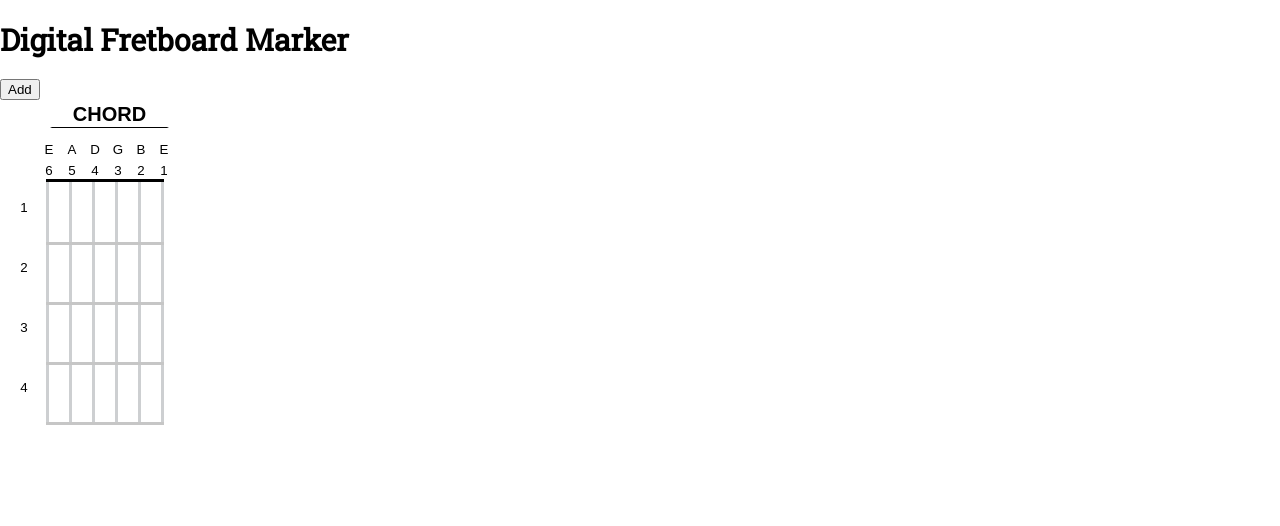
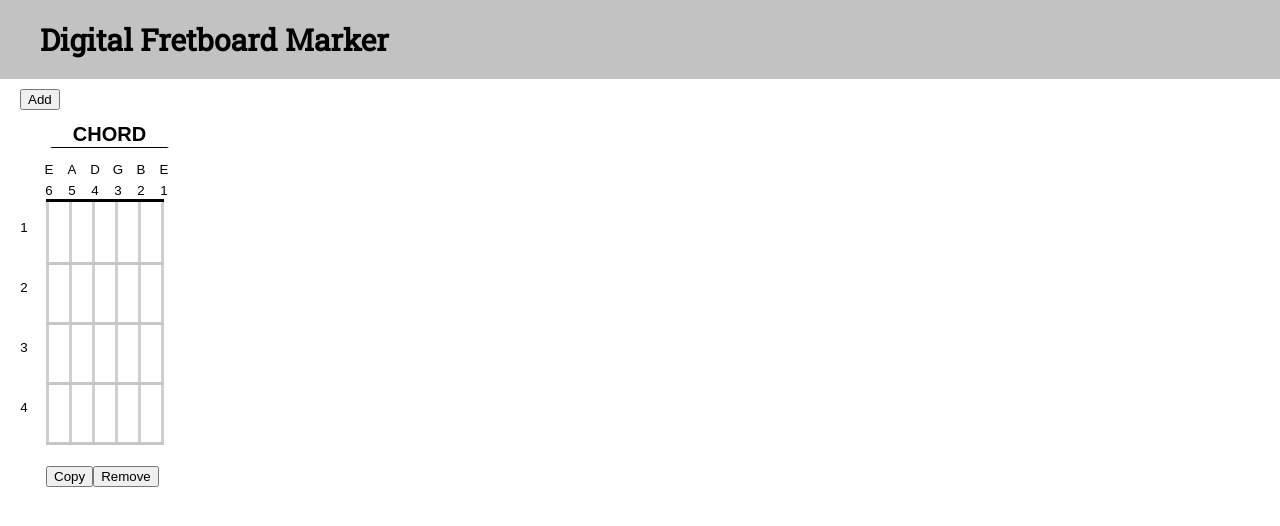
Before and after one commit to mgimenez/fretboard, a React (Create React App) app in the folder app/: page / in a window 1280 px wide. Shown: the top 526 px of the page. Built offline with nearby package versions, Linux system fonts and the light colour scheme.

Commit message:
wip copy chord

```diff
--- a/app/src/components/App/App.js
+++ b/app/src/components/App/App.js
@@ -14,7 +14,7 @@ const App = () => {
   // const [chord, setChord] = useState([]);
 
   useEffect(() => {
-    addFretMark(<Fretboard />);
+    addFretMark(Fretboard);
         // <Fretboard  />
   //   fetch('http://localhost:3000/chords')
   //     .then((response) => {
@@ -36,19 +36,17 @@ const App = () => {
   // }
 
   let addFretMark = (f) => {
-    setFretboardList(fl => [...fl, f]);
+
+    console.log('add',typeof(f));
+    setFretboardList(fl => [...fl, React.createElement(f, {af: addFretMark})]);
   }
 
 
   return (
     <div className="container">
       <HeaderNav/>
-      <button className="add-fretmark" onClick={() => addFretMark(<Fretboard />)}>Add</button>
-      {
-        fretboardList.map((f, index) => {
-          return <React.Fragment key={index}>{f}</React.Fragment>
-        })
-      }
+      <button className="add-fretmark" onClick={() => addFretMark(Fretboard)}>Add</button>
+      { fretboardList.map((fret, index) => <React.Fragment key={index}> {fret} </React.Fragment>) }
       {/* <Chords chords={this.state.chords} setChord={this.setNewChord} /> */}
       {/* <ChordsReader/> */}
     </div>
--- a/app/src/components/App/App.scss
+++ b/app/src/components/App/App.scss
@@ -1,3 +1,4 @@
 .add-fretmark {
-        display: block;
+    display: block;
+    margin: 10px 20px;
     }
--- a/app/src/components/Fretboard/Fretboard.js
+++ b/app/src/components/Fretboard/Fretboard.js
@@ -1,9 +1,16 @@
 import './Fretboard.scss';
 import React from 'react';
 
-const Fretboard = () => {
+class Fretboard extends React.Component {
 
-  let addCapo = (fretWrapper) => {
+  constructor(props) {
+    super(props);
+    this.myRef = React.createRef();
+    // const { sf } = props;
+  };
+
+
+  addCapo = (fretWrapper) => {
     if (fretWrapper.querySelectorAll('.active').length === 6) {
       fretWrapper.classList.add('capo');
     } else {
@@ -11,9 +18,17 @@ const Fretboard = () => {
     }
   }
 
-  let toggleDot = (e) => {
+  setCapo = (e) => {
+    let strings = e.target.parentElement.querySelectorAll('.dot');
+    strings.forEach(function(s) {
+      s.classList.add('active');
+    })
+    this.addCapo(e.target.parentElement);
+  }
+
+  toggleDot = (e) => {
     e.target.classList.toggle('active');
-    addCapo(e.target.parentElement);
+    this.addCapo(e.target.parentElement);
   }
 
   // componentWillUpdate(nextProp, nextState) {
@@ -42,19 +57,19 @@ const Fretboard = () => {
   //   }
   // }
 
-  let frets = [0, 1, 2, 3, 4],
-    fretsCount = [1, 2, 3, 4],
-    strings = [1, 2, 3, 4, 5, 6],
+  frets = [0, 1, 2, 3, 4];
+  fretsCount = [1, 2, 3, 4];
+  strings = [1, 2, 3, 4, 5, 6];
   stringsNames = ['E', 'A', 'D', 'G', 'B', 'E'];
 
-  let chordInfoWrapper = (typeValue) => {
+  chordInfoWrapper = (typeValue) => {
     return (
       <div className="chord-info-wrapper">
         {
-          stringsNames.map((string, index) => {
+          this.stringsNames.map((string, index) => {
             return (
 
-              <input className="input-chord chord-info" key={index} defaultValue={ typeValue === 'name' ? string : stringsNames.length - index } />
+              <input className="input-chord chord-info" key={index} defaultValue={ typeValue === 'name' ? string : this.stringsNames.length - index } />
             )
           })
         }
@@ -62,11 +77,11 @@ const Fretboard = () => {
     )
   }
 
-  let fretInfoWrapper = () => {
+  fretInfoWrapper = () => {
     return (
       <div className="fret-info-wrapper">
         {
-          fretsCount.map((fret) => {
+          this.fretsCount.map((fret) => {
             return <input className="input-fret" key={fret} defaultValue={fret} />
           })
         }
@@ -74,17 +89,17 @@ const Fretboard = () => {
     )
   }
 
-  let fretboard = () => {
+  fretboard = () => {
     return (
       <div className="fretboard">
         {
-          frets.map((fret) => {
+          this.frets.map((fret) => {
             return (
               <div className={`fret fret-${fret}`} key={fret}>
                 {
-                  strings.map((string) => {
+                  this.strings.map((string) => {
                     let note = { string: string, fret: fret };
-                    return fret < 4 && <div className={`dot dot-string-${string}`} key={string} onClick={(e) => toggleDot(e, note)}></div>
+                    return fret < 4 && <div className={`dot dot-string-${string}`} key={string} onDoubleClick={(e) => {this.setCapo(e)}} onClick={(e) => this.toggleDot(e, note)}></div>
                   })
                 }
               </div>
@@ -92,7 +107,7 @@ const Fretboard = () => {
           })
         }
         {
-          strings.map((string) => {
+          this.strings.map((string) => {
             return <div className="string" key={string}></div>
           })
         }
@@ -100,30 +115,40 @@ const Fretboard = () => {
     )
   }
 
-  // let fretActions = () => {
-  //   return (
-  //     <div className="fret-actions">
-  //       <button>Copy</button>
-  //       <button>Remove</button>
-  //     </div>
-  //   )
-  // }
+  copyFret = (e) => {
+    // console.log('copyFret', e.target.closest(".CmpFret"))
+    // let a = e.target.closest(".CmpFret").innerHTML;
+    // let a = React.cloneElement(this, {});
+    let a = React.createElement(this, {});
+    console.log(this);
+    // this.props.af(a);
+    // React.cloneElement()
 
+  }
+  removeFret = (e) => {
+    console.log('removeFret')
+    e.target.closest('.CmpFret').remove();
+  }
+
+  render() {
     return (
-    <div className="CmpFret">
+      <div className="CmpFret" ref={this.myRef}>
         <div className="main-wrapper">
           <div className="fret-wrapper">
             <input type="text" className={`input-chord chord-name`} defaultValue="CHORD"  />
-          { chordInfoWrapper('name') }
-          { chordInfoWrapper('count') }
-          { fretboard() }
+            { this.chordInfoWrapper('name') }
+            { this.chordInfoWrapper('count') }
+            { this.fretboard() }
           </div>
-        {fretInfoWrapper()}
+          {this.fretInfoWrapper()}
         </div>
-      {/* {fretActions()} */}
+        <div className="fret-actions">
+          <button onClick={(e) => { this.copyFret(e) }} >Copy</button>
+          <button onClick={(e) => { this.removeFret(e) }}>Remove</button>
+        </div>
       </div>
     )
   }
-
+}
 
 export default Fretboard;
--- a/app/src/components/Fretboard/Fretboard.scss
+++ b/app/src/components/Fretboard/Fretboard.scss
@@ -1,6 +1,7 @@
 @import url(https://fonts.googleapis.com/css?family=Roboto+Slab);
 .CmpFret {
   display: inline-block;
+  margin-bottom: 20px;
   .title {
     font-size: 30px;
     font-weight: bold;
@@ -14,7 +15,7 @@
     display:inline-block;
     position: relative;
     width: 170px;
-    height: 360px;
+    height: 325px;
   }
 
   .fret-wrapper {
@@ -78,7 +79,8 @@
         position: absolute;
       top: 97px;
   }
-  .input-fret {
+  .input-fret,
+  .add-capo {
     width: 20px;
     display: block;
     margin-bottom:39px;
@@ -127,4 +129,8 @@
   }
 
 
+  .fret-actions {
+    margin-top: 20px;
+    margin-left: 46px;
+  }
 }
--- a/app/src/components/HeaderNav/HeaderNav.scss
+++ b/app/src/components/HeaderNav/HeaderNav.scss
@@ -1,8 +1,11 @@
 @import url(https://fonts.googleapis.com/css?family=Roboto+Slab);
 
 header {
+  padding: 20px 40px;
+  background-color: #c2c2c2;
   h1 {
     font-size: 30px;
+    margin: 0;
     font-weight: bold;
     font-family: "Roboto Slab";
   }
```
Lines whose indentation alone changed are shown as unchanged.
